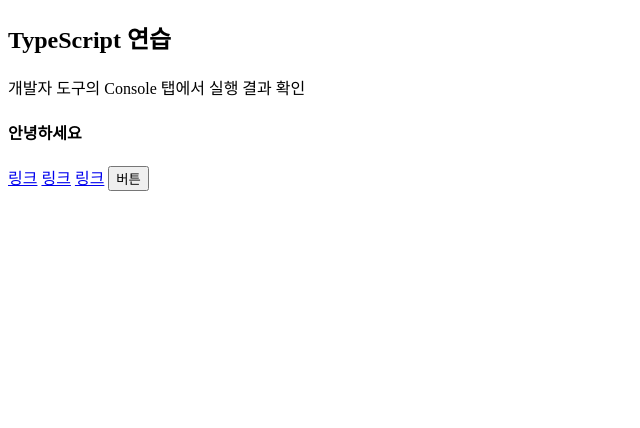
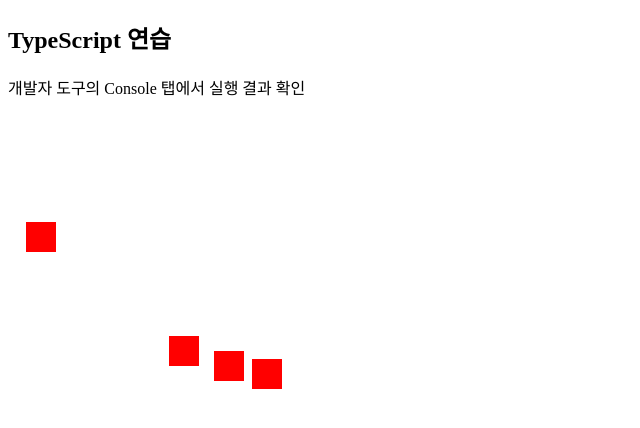
Before and after one commit to combikms/Practice_TypeScript, a plain HTML site: page index.html in a window 1280 px wide. Shown: the whole page, without its empty margins (0-640 px from the left). Drawn offline with Linux system fonts and the light colour scheme.

Commit message:
:sparkles: protected, static

```diff
--- a/index.html
+++ b/index.html
@@ -11,12 +11,6 @@
     <h2>TypeScript 연습</h2>
     <p>개발자 도구의 Console 탭에서 실행 결과 확인</p>
 
-    <h4 id="title">안녕하세요</h4>
-    <a class="naver" href="naver.com" class="link">링크</a>
-    <a class="naver" href="naver.com" class="link">링크</a>
-    <a class="naver" href="naver.com" class="link">링크</a>
-    <button id="button">버튼</button>
-
     <script src="index.js"></script>
 </body>
 
--- a/index.js
+++ b/index.js
@@ -1,10 +1,61 @@
-class User {
-    name;
-    familyName = 'kim';
-    constructor(name) {
-        this.name = this.familyName + ' ' + name;
+// class User {
+//     protected x = 10;
+// }
+// class NewUser extends User {
+//     foo() {
+//         this.x = 20;
+//     }
+// }
+// class User {
+//     static x = 10;
+//     y = 20;
+// }
+// const u1 = new User();
+// console.log(u1); // y = 20 만 출력
+// class User {
+//     static departure = "CE";
+//     intro = "I'm " + User.departure + " professor.";
+// }
+// const u1 = new User();
+// console.log(u1);
+// User.departure = 'EE'
+// const u2 = new User();
+// console.log(u2);
+// class User {
+//     private static x = 10;
+//     public static y = 20;
+//     static addOne = (num) => {
+//         User.x += num;
+//     };
+//     static printX = () => {
+//         console.log(User.x);
+//     };
+// }
+// User.addOne(3) //이렇게 하면 x가 3 더해져야함
+// User.addOne(4) //이렇게 하면 x가 4 더해져야함
+// User.printX()  //이렇게 하면 콘솔창에 x값이 출력되어야함
+class Square {
+    width;
+    height;
+    color;
+    constructor(width, height, color) {
+        this.width = width;
+        this.height = height;
+        this.color = color;
+    }
+    draw() {
+        const a = Math.random();
+        const square = `<div style="position:relative;
+        top:${a * 400}px;
+        left:${a * 400}px;
+        width:${this.width}px;
+        height : ${this.height}px;
+        background:${this.color}"></div>`;
+        document.body.insertAdjacentHTML('beforeend', square);
     }
 }
-const u1 = new User('gilsan');
-console.log(u1.name);
-u1.familyName = 'park'; // Error: 가족 성씨는 private하여 자식이 못 바꿈
+const s = new Square(30, 30, 'red');
+s.draw();
+s.draw();
+s.draw();
+s.draw();
```
Also changed, not shown: index.ts (+67 -8 lines).
